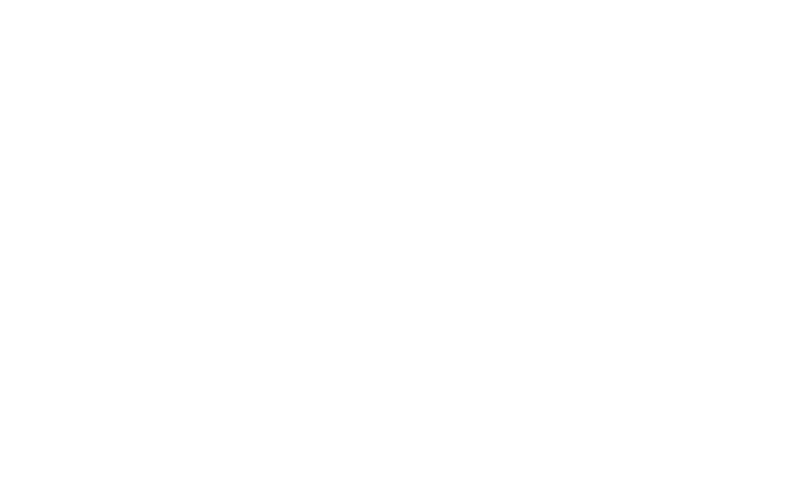
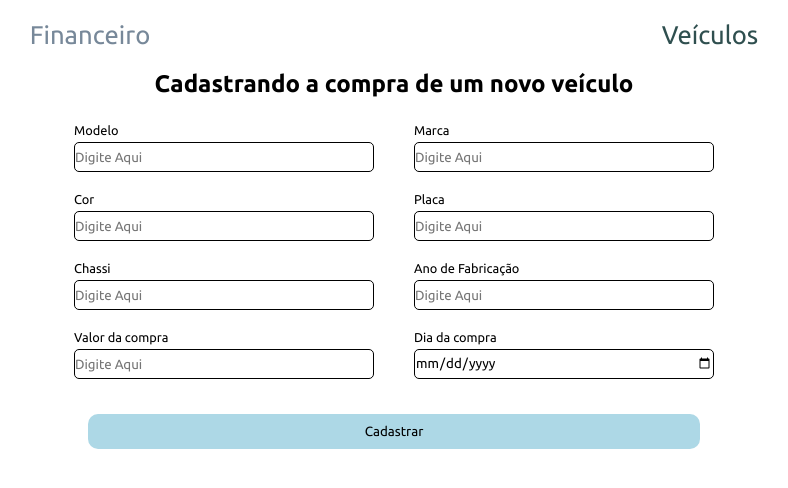
Before and after one commit to MatheusRFilho/Teste-Devnology, a React (Create React App) app in the folder frontend/: page /new-vehicle in a window 1280 px wide. Shown: the top 488 px of the page, without its empty margins (246-1034 px from the left). Built offline with nearby package versions, Linux system fonts and the light colour scheme.

Commit message:
form static

```diff
--- a/frontend/src/App.js
+++ b/frontend/src/App.js
@@ -3,12 +3,14 @@
 
 import Financial from './pages/financial';
 import Vehicles from './pages/vehicles';
+import BuyNewVehicle from './pages/Buy';
 function App() {
   return (
     <BrowserRouter>
       <Switch>
         <Route path="/" component={Financial} exact />
         <Route path="/vehicles" component={Vehicles} />
+        <Route path="/new-vehicle" component={BuyNewVehicle} />
       </Switch>
     </BrowserRouter>
   );
--- /dev/null
+++ b/frontend/src/pages/Buy/index.js
@@ -0,0 +1,161 @@
+import { useState } from 'react';
+import api from '../../config/api';
+import NavBar from '../../globalComponents/NavBar/Navbar';
+import './style.css';
+
+const BuyNewVehicle = () => {
+  const [model, setModel] = useState('');
+  const [brand, setBrand] = useState('');
+  const [color, setColor] = useState('');
+  const [plate, setPlate] = useState('');
+  const [chassi, setChassi] = useState('');
+  const [buyValue, setBuyValue] = useState('');
+  const [yearOfFabrication, setYearOfFabrication] = useState('');
+  const [date, setDate] = useState('');
+
+  const handleSubmit = async () => {
+    const object = {
+      model: model,
+      brand: brand,
+      color: color,
+      plate: plate,
+      chassi: chassi,
+      buy_value: buyValue,
+      year_of_fabrication: yearOfFabrication,
+      buy_date: date,
+    };
+
+    await api.post('vehicles', object);
+  };
+
+  const handleModel = (event) => {
+    setModel(event.target.value);
+  };
+
+  const handleBrand = (event) => {
+    setBrand(event.target.value);
+  };
+
+  const handleColor = (event) => {
+    setColor(event.target.value);
+  };
+
+  const handlePlate = (event) => {
+    setPlate(event.target.value);
+  };
+
+  const handleChassi = (event) => {
+    setChassi(event.target.value);
+  };
+
+  const handleYearOfFabrication = (event) => {
+    setYearOfFabrication(event.target.value);
+  };
+
+  const handleValue = (event) => {
+    setBuyValue(event.target.value);
+  };
+
+  const handleDate = (event) => {
+    setDate(event.target.value);
+  };
+
+  return (
+    <>
+      <NavBar activeItem={'vehicles'}></NavBar>
+
+      <div className="form-container">
+        <h2>Cadastrando a compra de um novo veículo</h2>
+
+        <form onSubmit={handleSubmit} className="form">
+          <div className="form-two-itens">
+            <div className="form-one-item">
+              <label>Modelo</label>
+              <input
+                type="text"
+                value={model}
+                onChange={handleModel}
+                placeholder="Digite Aqui"
+              />
+            </div>
+
+            <div className="form-one-item">
+              <label>Marca</label>
+              <input
+                type="text"
+                value={brand}
+                onChange={handleBrand}
+                placeholder="Digite Aqui"
+              />
+            </div>
+          </div>
+          <div className="form-two-itens">
+            <div className="form-one-item">
+              <label>Cor</label>
+              <input
+                type="text"
+                value={color}
+                onChange={handleColor}
+                placeholder="Digite Aqui"
+              />
+            </div>
+            <div className="form-one-item">
+              <label>Placa</label>
+              <input
+                type="text"
+                value={plate}
+                onChange={handlePlate}
+                placeholder="Digite Aqui"
+              />
+            </div>
+          </div>
+          <div className="form-two-itens">
+            <div className="form-one-item">
+              <label>Chassi</label>
+              <input
+                type="text"
+                value={chassi}
+                onChange={handleChassi}
+                placeholder="Digite Aqui"
+              />
+            </div>
+            <div className="form-one-item">
+              <label>Ano de Fabricação</label>
+              <input
+                type="text"
+                value={yearOfFabrication}
+                onChange={handleYearOfFabrication}
+                placeholder="Digite Aqui"
+              />
+            </div>
+          </div>
+          <div className="form-two-itens">
+            <div className="form-one-item">
+              <label>Valor da compra</label>
+              <input
+                type="value"
+                value={buyValue}
+                onChange={handleValue}
+                placeholder="Digite Aqui"
+              />
+            </div>
+            <div className="form-one-item">
+              <label>Dia da compra</label>
+              <input
+                type="date"
+                value={date}
+                onChange={handleDate}
+                placeholder="Digite Aqui"
+              />
+            </div>
+          </div>
+          <button type="submit" className="form-button">
+            Cadastrar
+          </button>
+        </form>
+      </div>
+    </>
+  );
+};
+
+export default BuyNewVehicle;
--- /dev/null
+++ b/frontend/src/pages/Buy/style.css
@@ -0,0 +1,57 @@
+.form-container {
+  display: flex;
+  flex-direction: column;
+  justify-content: center;
+  align-items: center;
+
+  flex-wrap: wrap;
+}
+
+.form {
+  display: flex;
+  flex-direction: column;
+  flex-wrap: wrap;
+
+  margin-top: 20px;
+}
+
+.form-two-itens {
+  display: flex;
+  flex-direction: row;
+  flex-wrap: wrap;
+}
+
+.form-one-item {
+  display: flex;
+  flex-direction: column;
+  flex-wrap: wrap;
+}
+
+.form-one-item label {
+  font-size: 0.8rem;
+  margin: 5px 20px;
+}
+
+.form-one-item input {
+  margin: 0 20px 15px;
+  width: 300px;
+  height: 30px;
+  border: 1px solid black;
+  border-radius: 5px;
+}
+
+.form-button {
+  width: 90%;
+  border: none;
+  cursor: pointer;
+  padding: 10px;
+  background-color: lightblue;
+  border-radius: 10px;
+
+  align-self: center;
+  margin-top: 20px;
+}
+
+.form-button:hover {
+  background-color: darkcyan;
+}
```
Also changed, not shown: 1 other file (tests, documents, lock files or other folders).
